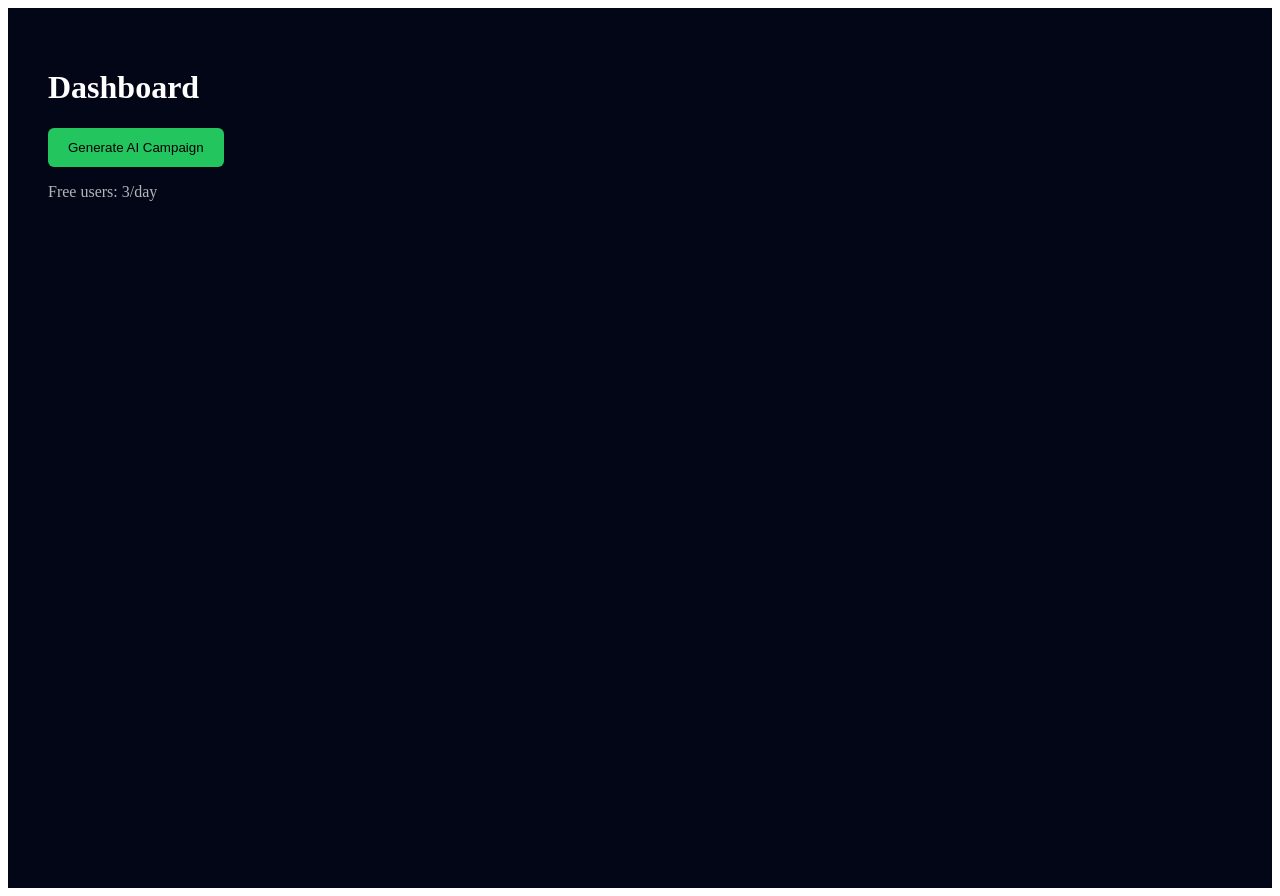
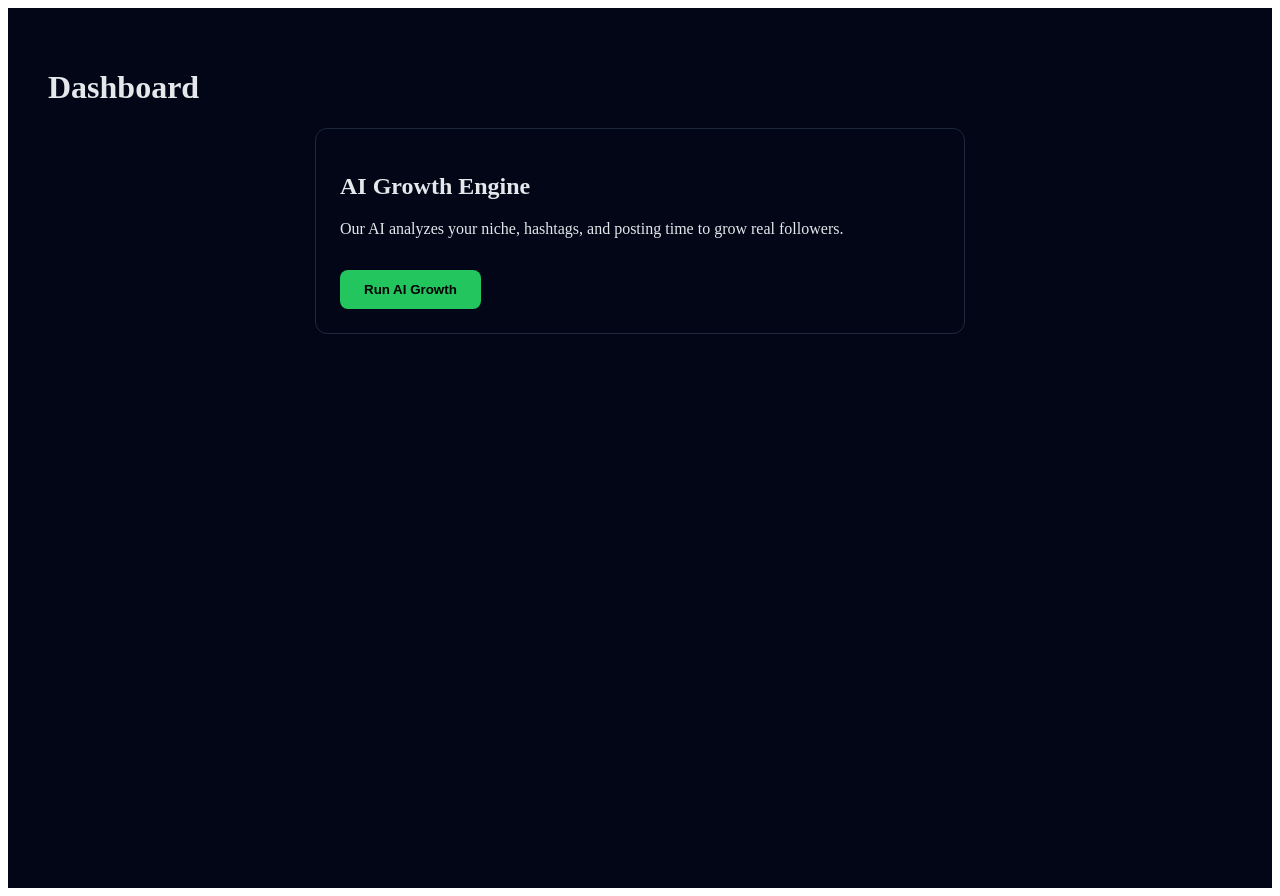
Before and after one commit to yooneaintchue161287-beep/socialmediagrow, a Next.js app: page /dashboard in a window 1280 px wide. Built offline with nearby package versions, Linux system fonts and the light colour scheme.

Commit message:
Update dashboard.js

```diff
--- a/pages/dashboard.js
+++ b/pages/dashboard.js
@@ -1,63 +1,47 @@
-import { useState } from "react"
-
 export default function Dashboard() {
-  const [result, setResult] = useState("")
-  const [loading, setLoading] = useState(false)
-
-  const handleGenerate = () => {
-    const isPaid = localStorage.getItem("paid") === "true"
-
-    const today = new Date().toISOString().slice(0, 10)
-    const savedDate = localStorage.getItem("aiDate")
-    let count = Number(localStorage.getItem("aiCount") || 0)
-
-    if (savedDate !== today) {
-      count = 0
-      localStorage.setItem("aiDate", today)
-    }
-
-    if (!isPaid && count >= 3) {
-      alert("Free limit reached. Upgrade to continue.")
-      return
-    }
-
-    localStorage.setItem("aiCount", count + 1)
-
-    setLoading(true)
-    setTimeout(() => {
-      setResult("AI Strategy: Post daily reels, engage comments, collaborate.")
-      setLoading(false)
-    }, 1000)
-  }
+  const runAI = () => {
+    alert("🤖 AI Growth Engine running...\nTargeting real users now.");
+  };
 
   return (
     <div style={styles.page}>
       <h1>Dashboard</h1>
 
-      <button onClick={handleGenerate} style={styles.button}>
-        Generate AI Campaign
-      </button>
-
-      {loading && <p>Generating...</p>}
-      {result && <pre>{result}</pre>}
-
-      <p style={{ opacity: 0.7 }}>Free users: 3/day</p>
+      <div style={styles.card}>
+        <h2>AI Growth Engine</h2>
+        <p>
+          Our AI analyzes your niche, hashtags, and posting time to grow real
+          followers.
+        </p>
+        <button onClick={runAI} style={styles.button}>
+          Run AI Growth
+        </button>
+      </div>
     </div>
-  )
+  );
 }
 
 const styles = {
   page: {
     minHeight: "100vh",
     background: "#020617",
-    color: "#fff",
-    padding: 40
+    color: "#e5e7eb",
+    padding: "40px",
+  },
+  card: {
+    maxWidth: "600px",
+    margin: "0 auto",
+    border: "1px solid #1e293b",
+    borderRadius: "12px",
+    padding: "24px",
   },
   button: {
-    padding: "12px 20px",
+    marginTop: "16px",
+    padding: "12px 24px",
     background: "#22c55e",
     border: "none",
-    borderRadius: 6,
-    cursor: "pointer"
-  }
-}
+    borderRadius: "8px",
+    cursor: "pointer",
+    fontWeight: "600",
+  },
+};
```
